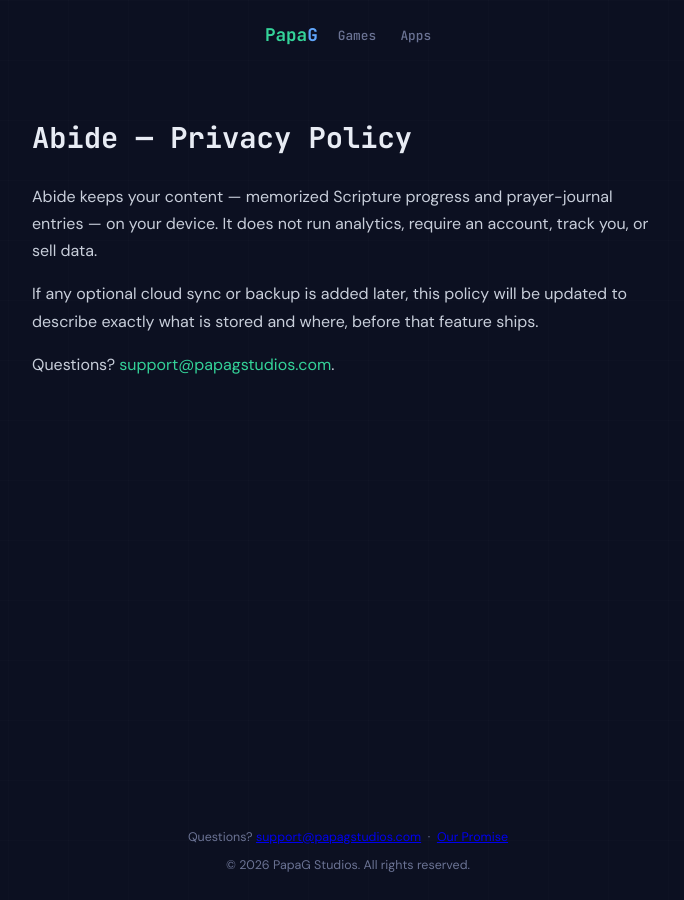
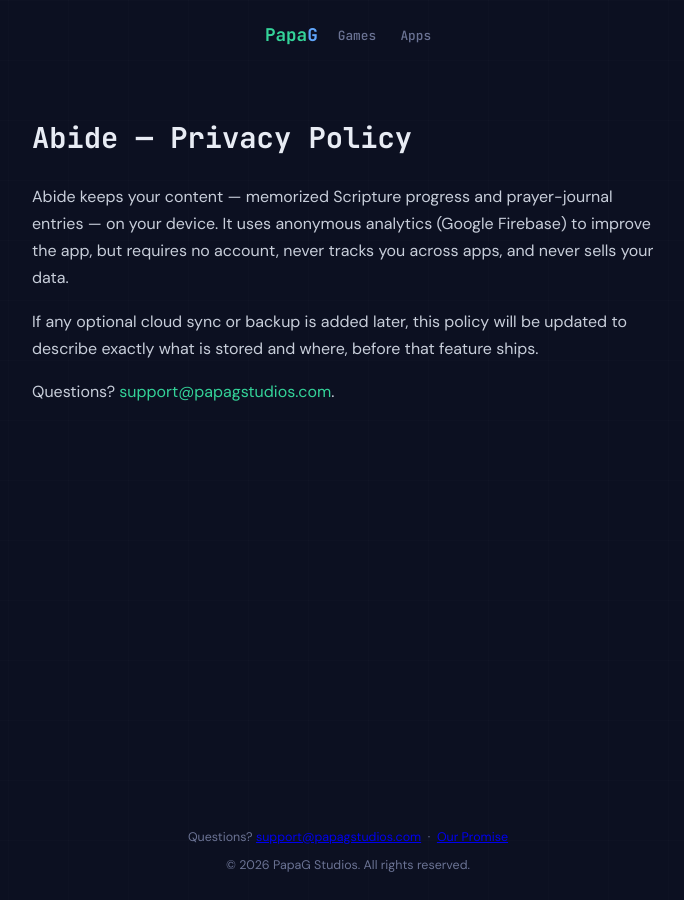
Before and after one commit to matthews-family/papagstudios.github.io, a Jekyll site: the page built from abide/privacy.html, in a window 1280 px wide. Shown: the whole page, without its empty margins (292-976 px from the left). Built offline with Jekyll 4.4.1, drawn with Linux system fonts in a browser that asks for light colours.

Commit message:
fix: accurate analytics disclosure on BattleKeep + Abide privacy (Firebase on all apps)

```diff
--- a/abide/privacy.html
+++ b/abide/privacy.html
@@ -3,6 +3,6 @@
 title: Abide Privacy Policy
 ---
 <h1>Abide — Privacy Policy</h1>
-<p>Abide keeps your content — memorized Scripture progress and prayer-journal entries — on your device. It does not run analytics, require an account, track you, or sell data.</p>
+<p>Abide keeps your content — memorized Scripture progress and prayer-journal entries — on your device. It uses anonymous analytics (Google Firebase) to improve the app, but requires no account, never tracks you across apps, and never sells your data.</p>
 <p>If any optional cloud sync or backup is added later, this policy will be updated to describe exactly what is stored and where, before that feature ships.</p>
 <p>Questions? <a href="#" class="eml" data-u="support" data-d="papagstudios.com">support at papagstudios.com</a>.</p>
--- a/battlekeep/privacy.html
+++ b/battlekeep/privacy.html
@@ -3,7 +3,7 @@
 title: BattleKeep Privacy Policy
 ---
 <h1>BattleKeep — Privacy Policy</h1>
-<p>BattleKeep does not collect personal information for its own use, run its own analytics, or sell your data.</p>
+<p>BattleKeep uses anonymous analytics (Google Firebase) to understand gameplay and fix bugs. It does not collect personal information for its own use, use ad-tracking to follow you across apps, or sell your data.</p>
 <p>BattleKeep shows light ads. Ads are served by a third-party ad network, which may use device identifiers per its own policy; a one-time in-app purchase removes ads entirely. Purchases are handled by Apple — we never see your payment details.</p>
 <p>Questions? <a href="#" class="eml" data-u="support" data-d="papagstudios.com">support at papagstudios.com</a>.</p>
 <p class="prose-foot">This policy will be finalized with the specific ad-network disclosure before App Store submission.</p>
```
